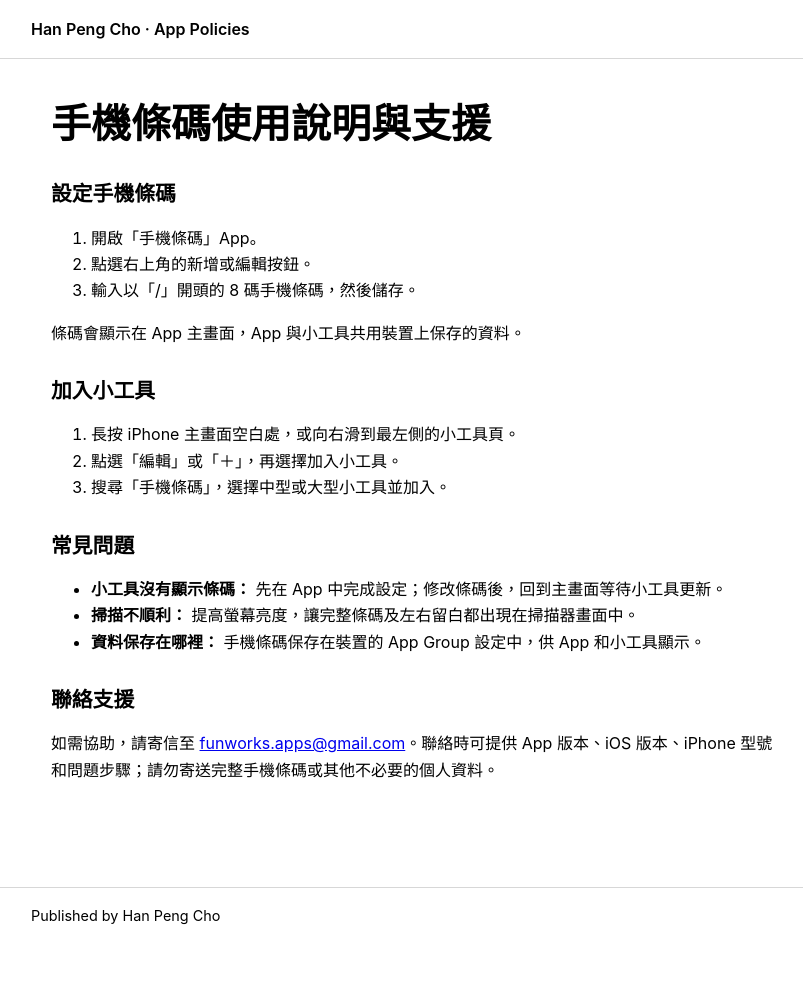
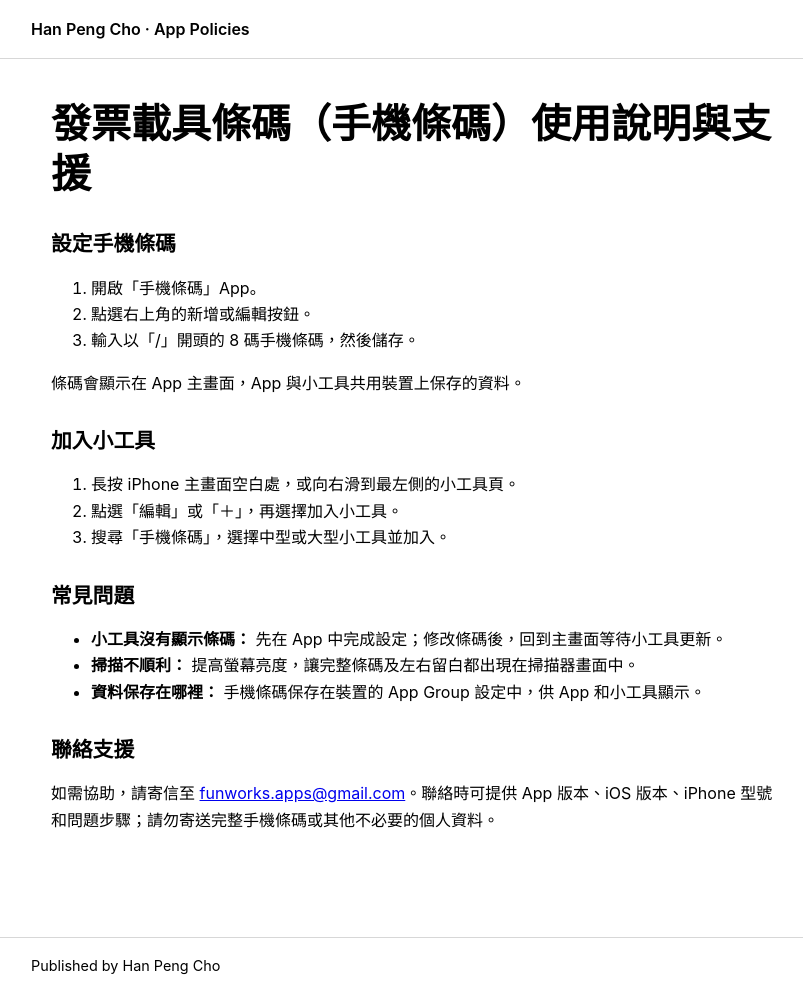
Before and after one commit to nickycho/nickycho.github.io, a Jekyll site: the page built from apps/mobile-barcode/support/zh-Hant/index.md, in a window 1280 px wide. Shown: the whole page, without its empty margins (225-1028 px from the left). Built offline with Jekyll 4.4.1, drawn with Linux system fonts in a browser that asks for light colours; before the commit the page ends 944 px from its top, so only the background shows below that.

Commit message:
Update barcode support page title

```diff
--- a/apps/mobile-barcode/support/zh-Hant/index.md
+++ b/apps/mobile-barcode/support/zh-Hant/index.md
@@ -1,10 +1,10 @@
 ---
 layout: default
-title: 手機條碼支援
+title: 發票載具條碼支援
 lang: zh-Hant
 ---
 
-# 手機條碼使用說明與支援
+# 發票載具條碼（手機條碼）使用說明與支援
 
 ## 設定手機條碼
 
```
